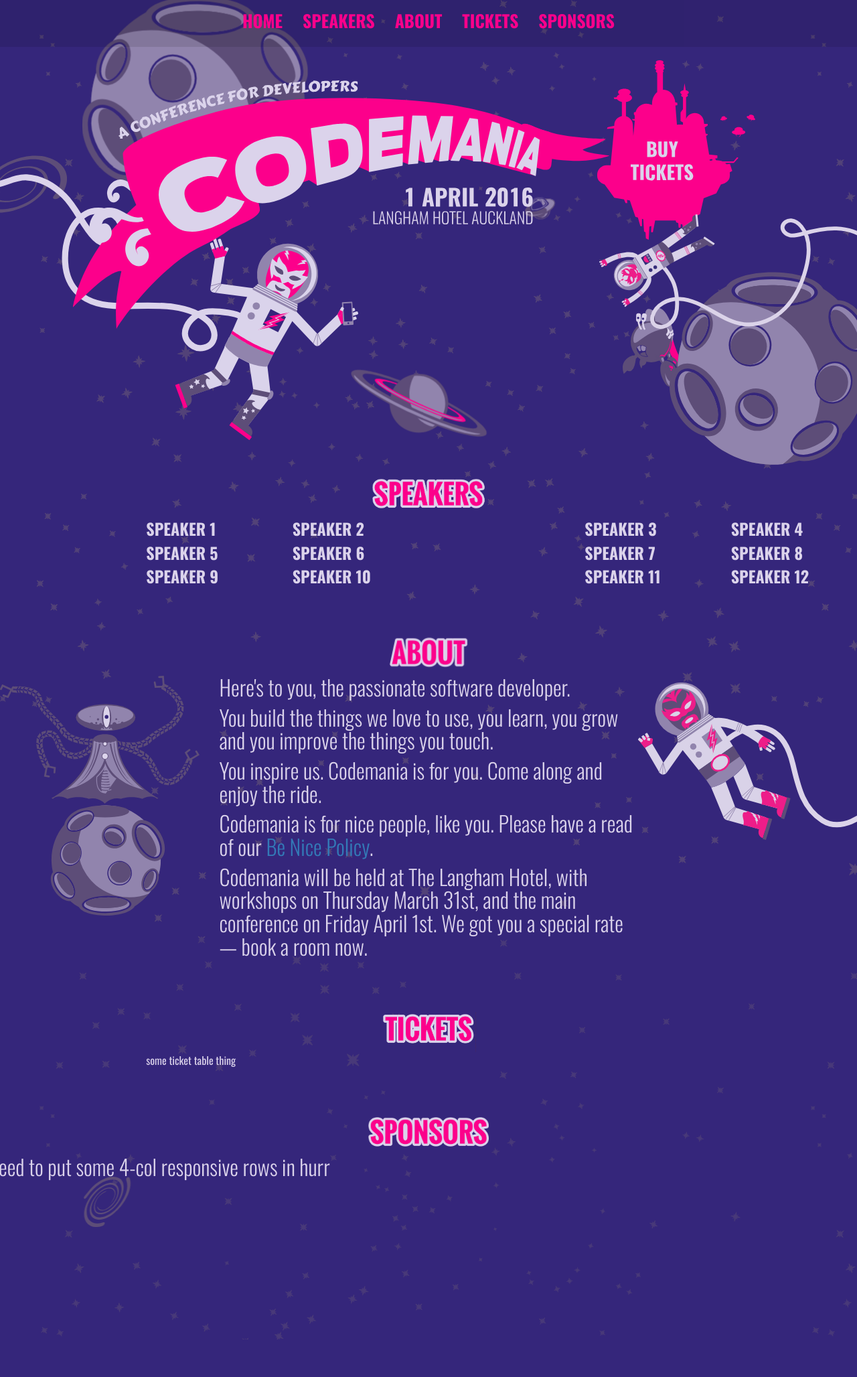
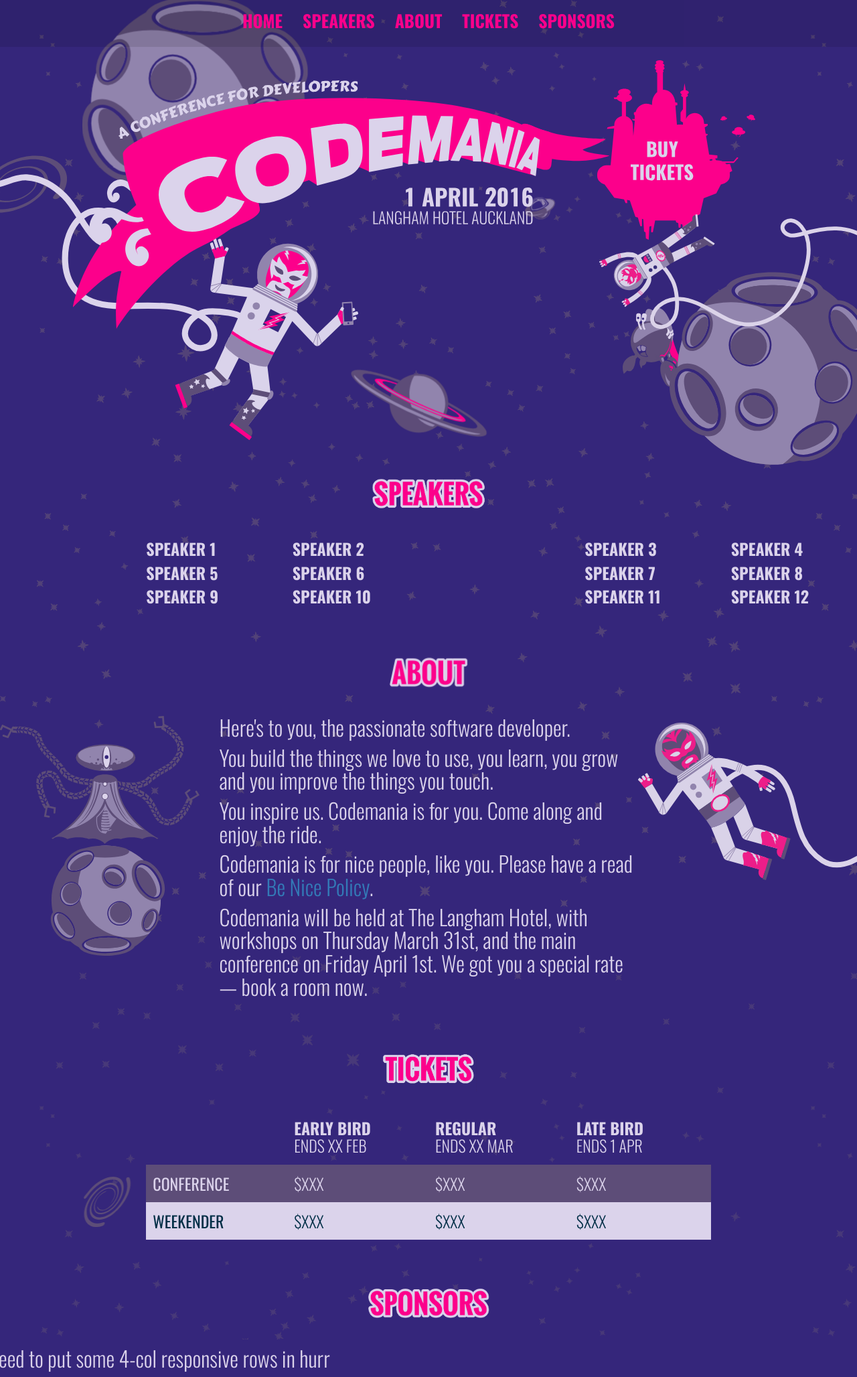
Before and after one commit to mightymuke/codemania.github.io, a Jekyll site: the page built from index.md, in a window 1280 px wide. Shown: the whole page at 67% size. Built offline with Jekyll 4.4.1, drawn with Linux system fonts in a browser that asks for light colours; nearby versions of some CDN libraries; some web fonts are replaced.

Commit message:
Ticket table

```diff
--- a/index.md
+++ b/index.md
@@ -97,10 +97,38 @@
     <div class="row">
       <!-- 8/12 wide on most, 10/12 wide on mobile -->
       <div class="col-md-8 col-md-offset-2 col-sm-8 col-sm-offset-2 col-xs-10 col-xs-offset-1">
-        <table>
-          <tr>
-            <td>some ticket table thing</td>
-          </tr>
+        <table class="ticket-table">
+          <thead>
+            <tr>
+              <td></td>
+              <td>
+                <p class="oswald-bold">EARLY BIRD</p>
+                <p class="oswald-light">ENDS XX FEB</p>
+              </td>
+              <td>
+                <p class="oswald-bold">REGULAR</p>
+                <p class="oswald-light">ENDS XX MAR</p>
+              </td>
+              <td>
+                <p class="oswald-bold">LATE BIRD</p>
+                <p class="oswald-light">ENDS 1 APR</p>
+              </td>
+            </tr>
+          </thead>
+          <tbody>
+            <tr class="ticket-row-odd">
+              <td>CONFERENCE</td>
+              <td class="oswald-light">$XXX</td>
+              <td class="oswald-light">$XXX</td>
+              <td class="oswald-light">$XXX</td>
+            </tr>
+            <tr class="ticket-row-even">
+              <td>WEEKENDER</td>
+              <td class="oswald-light">$XXX</td>
+              <td class="oswald-light">$XXX</td>
+              <td class="oswald-light">$XXX</td>
+            </tr>
+          </tbody>
         </table>
       </div>
     </div>
--- a/stylesheets/colors.less
+++ b/stylesheets/colors.less
@@ -6,3 +6,8 @@
 @menuTextActive: #ffdb0a;
 
 @background2016: #35267B;
+
+@row-odd-fill: #5D4D78;
+@row-even-fill: #DBD3EB;
+
+@row-even-color: #002E46;
--- a/stylesheets/styles.css
+++ b/stylesheets/styles.css
@@ -115,6 +115,7 @@
 .titleImageContainer {
   height: 130px;
   padding-top: 70px;
+  margin-bottom: 30px;
 }
 .titleImage {
   height: 60px;
@@ -125,6 +126,28 @@
 .speakerRow {
   text-transform: uppercase;
   font-size: 18pt;
+}
+.ticket-table {
+  width: 100%;
+  font-size: 18pt;
+}
+.ticket-table thead tr td {
+  padding-bottom: 15px;
+}
+.ticket-table td {
+  width: 25%;
+  padding: 10px;
+}
+.ticket-table p {
+  margin: 0;
+  line-height: 20pt;
+}
+.ticket-table .ticket-row-odd td {
+  background: #5D4D78;
+}
+.ticket-table .ticket-row-even td {
+  color: #002E46;
+  background: #DBD3EB;
 }
 .luchanaut {
   -webkit-animation: float 2s ease-in-out infinite alternate;
```
Also changed, not shown: stylesheets/index.less (+29 -0 lines).
